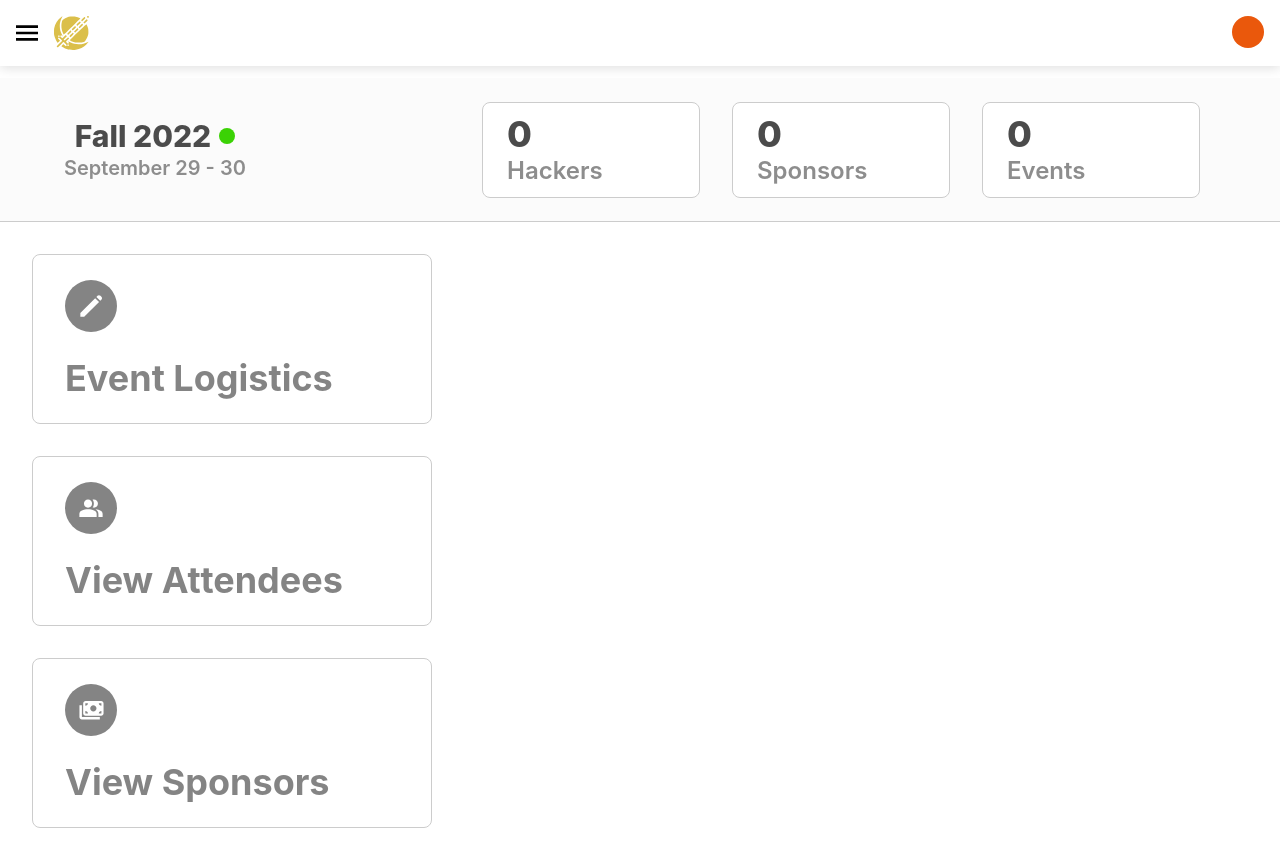
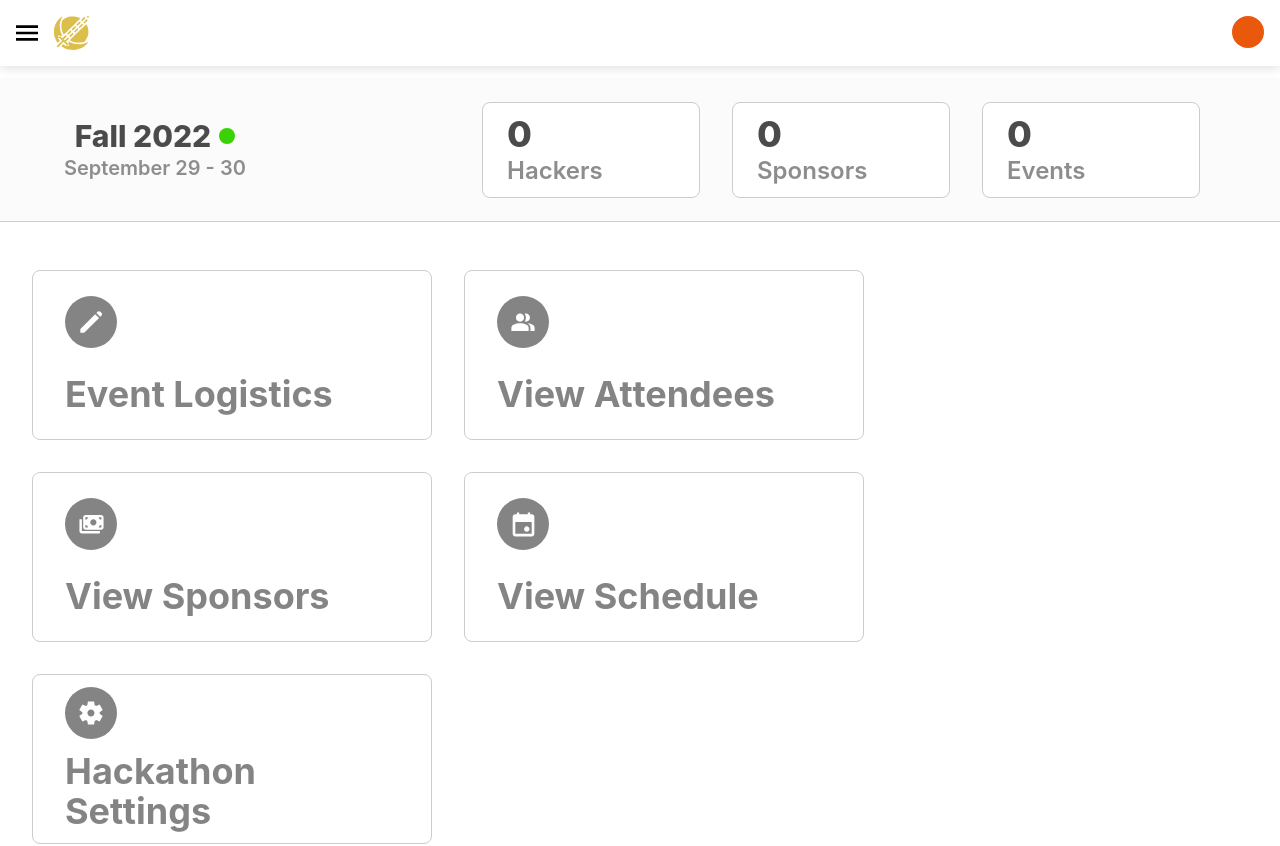
Before and after one commit to KnightHacks/admin-tool-frontend-2022, a React (Create React App) app: page /hackathon in a window 1280 px wide. Shown: the top 846 px of the page. Built offline with nearby package versions, Linux system fonts and the light colour scheme.

Commit message:
Launch card layout and wrap to multiple rows as needed

```diff
--- a/src/components/hackathon/LaunchCard.tsx
+++ b/src/components/hackathon/LaunchCard.tsx
@@ -1,11 +1,15 @@
 interface LaunchCardProps {
 	icon: JSX.Element;
 	text: string;
+	onClick: () => void;
 }
 
-export default function LaunchCard({ icon, text }: LaunchCardProps) {
+export default function LaunchCard({ icon, text, onClick }: LaunchCardProps) {
 	return (
-		<button className="rounded-lg border border-solid border-border-gray text-left bg-white w-[400px] h-[170px] flex flex-col justify-evenly px-8 m-8">
+		<button
+			onClick={onClick}
+			className="rounded-lg border border-solid border-border-gray text-left bg-white min-h-[170px] flex flex-col justify-evenly px-8 m-4 w-[250px] md:w-[400px]"
+		>
 			<div className="w-[52px] h-[52px] bg-launch-gray rounded-full flex items-center justify-center">
 				{icon}
 			</div>
--- a/src/pages/hackathon.tsx
+++ b/src/pages/hackathon.tsx
@@ -6,19 +6,38 @@ import { ReactComponent as AttendeesIcon } from '../assets/attendees.svg';
 import { ReactComponent as SponsorsIcon } from '../assets/sponsors.svg';
 import { ReactComponent as ScheduleIcon } from '../assets/schedule.svg';
 import { ReactComponent as HackathonSettingsIcon } from '../assets/eventsettings.svg';
+import { useNavigate } from 'react-router-dom';
 
 export default function Hackathon() {
+	let navigate = useNavigate();
 	return (
 		<>
 			<HackathonInfoBar />
-			<div className="mt-8">
-				<LaunchCard text="Event Logistics" icon={<LogisticsIcon />} />
-				<LaunchCard text="View Attendees" icon={<AttendeesIcon />} />
-				<LaunchCard text="View Sponsors" icon={<SponsorsIcon />} />
-				<LaunchCard text="View Schedule" icon={<ScheduleIcon />} />
+			<div className="mt-8 ml-4 flex flex-wrap">
 				<LaunchCard
 					text="Event Logistics"
+					icon={<LogisticsIcon />}
+					onClick={() => navigate('/logistics')}
+				/>
+				<LaunchCard
+					text="View Attendees"
+					icon={<AttendeesIcon />}
+					onClick={() => navigate('/attendees')}
+				/>
+				<LaunchCard
+					text="View Sponsors"
+					icon={<SponsorsIcon />}
+					onClick={() => navigate('/sponsors')}
+				/>
+				<LaunchCard
+					text="View Schedule"
+					icon={<ScheduleIcon />}
+					onClick={() => navigate('/schedule')}
+				/>
+				<LaunchCard
+					text="Hackathon Settings"
 					icon={<HackathonSettingsIcon />}
+					onClick={() => navigate('/settings')}
 				/>
 			</div>
 		</>
```
